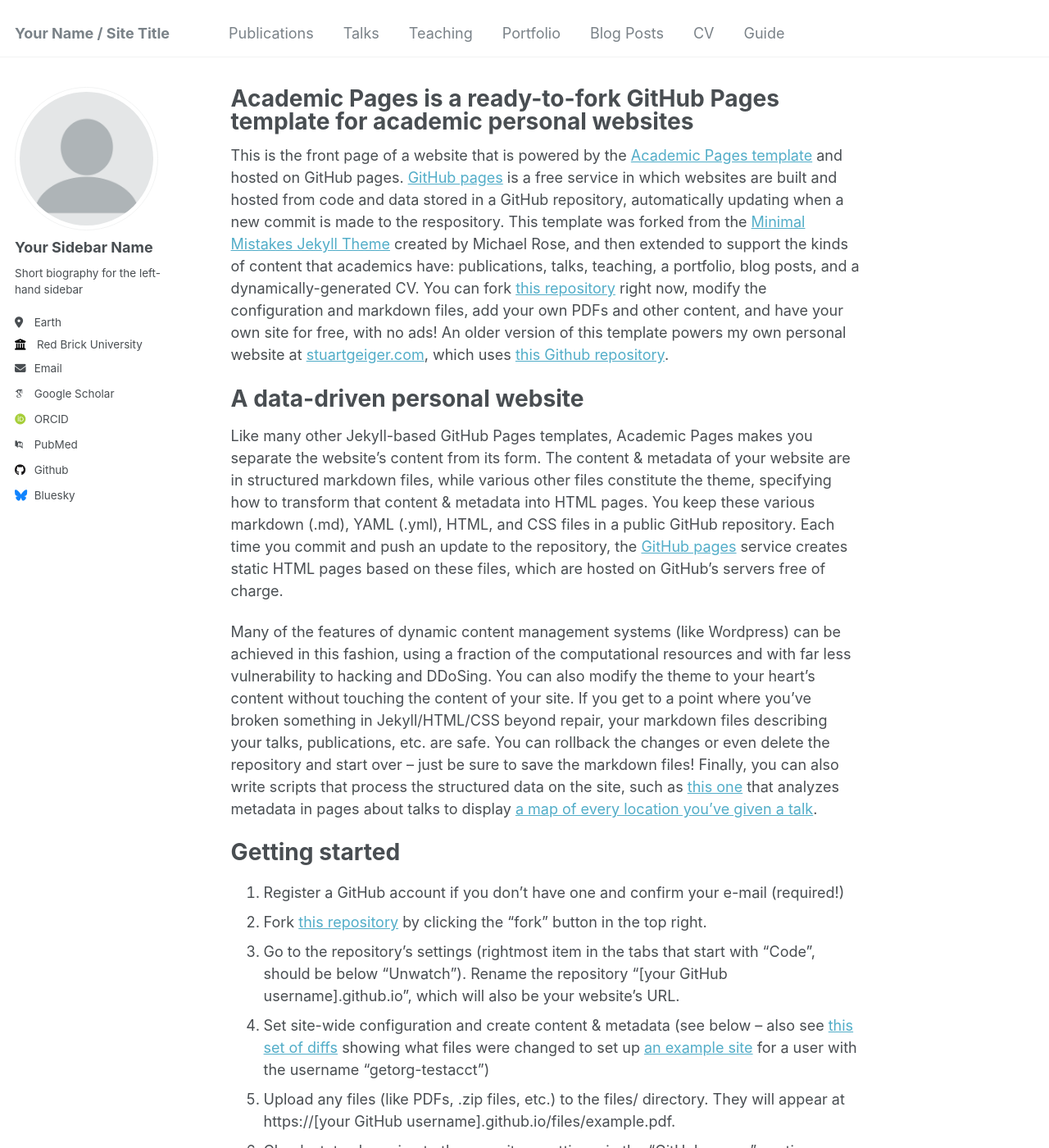
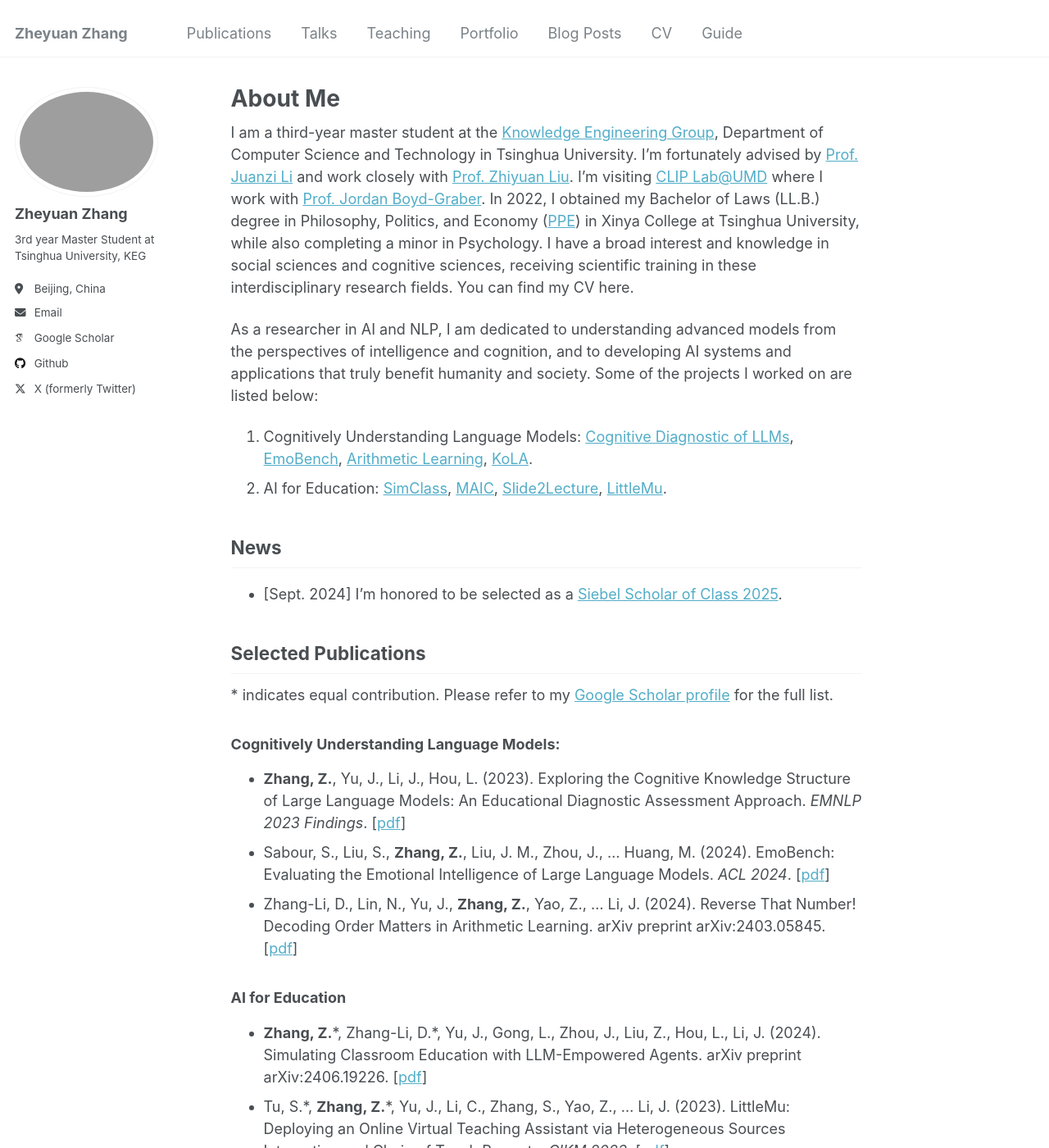
Before and after one commit to SparrowZheyuan18/sparrowzheyuan18.github.io, a Jekyll site: the page built from _pages/about.md, in a window 1280 px wide and 1400 px high. Shown: the whole window at 82% size. Built offline with Jekyll 4.4.1, drawn with Linux system fonts in a browser that asks for light colours; some web fonts are replaced; some of the changed text lies outside the part shown.

Commit message:
first commit

```diff
--- a/_config.yml
+++ b/_config.yml
@@ -8,11 +8,11 @@
 
 # Basic Site Settings
 locale                   : "en-US"
-title                    : "Your Name / Site Title"
+title                    : "Zheyuan Zhang"
 title_separator          : "-"
-name                     : &name "Your Name"
-description              : &description "personal description"
-url                      : https://academicpages.github.io # the base hostname & protocol for your site e.g. "https://mmistakes.github.io"
+name                     : &name "Zheyuan Zhang"
+description              : &description "3rd year Master Student at Tsinghua University, KEG"
+url                      : https://zheyuan.github.io # the base hostname & protocol for your site e.g. "https://mmistakes.github.io"
 baseurl                  : "" # the subpath of your site, e.g. "/blog"
 repository               : "academicpages/academicpages.github.io"
 
@@ -21,22 +21,22 @@ repository               : "academicpages/academicpages.github.io"
 #               Additional customization can be done by editing /_includes/author-profile.html
 author:
   # Biographic information
-  avatar           : "profile.png"
-  name             : "Your Sidebar Name"
-  pronouns         : # example: "she/her"
-  bio              : "Short biography for the left-hand sidebar"
-  location         : "Earth"
-  employer         : "Red Brick University"
+  avatar           : "profile.jpg"
+  name             : "Zheyuan Zhang"
+  # pronouns         : "he/him"
+  bio              : "3rd year Master Student at Tsinghua University, KEG"
+  location         : "Beijing, China"
+  # employer         : "Tsinghua University"
   uri              : # URL
-  email            : "none@example.org"
+  email            : "zheyuan-22@mails.tsinghua.edu.cn"
 
   # Academic websites
   arxiv            : # URL - Update with the correct link to your profile
-  googlescholar    : "https://scholar.google.com/citations?user=PS_CX0AAAAAJ"
+  googlescholar    : "https://scholar.google.com/citations?user=mKeVR_oAAAAJ"
   impactstory      : # URL
-  orcid            : "http://orcid.org/yourorcidurl"
+  # orcid            : "http://orcid.org/yourorcidurl"
   semantic         : # URL
-  pubmed           : "https://www.ncbi.nlm.nih.gov/pubmed/?term=john+snow"
+  # pubmed           : "https://www.ncbi.nlm.nih.gov/pubmed/?term=john+snow"
   researchgate     : # URL
 
   # Repositories and software development
@@ -48,7 +48,7 @@ author:
   stackoverflow    : # User number or user number and name (i.e., use "1" or "1/jeff-atwood")
 
   # Social media
-  bluesky          : "bsky.app" # Replace this with you Bluesky username
+  # bluesky          : "bsky.app" # Replace this with you Bluesky username
   facebook         : # Username
   flickr           : # Username
   foursquare       : # Username
@@ -65,7 +65,7 @@ author:
   steam            : # Username
   telegram         : # URL
   tumblr           : # Username
-  twitter          : # Username for X / Twitter
+  twitter          : Sparrow1810
   vine             : # Username
   weibo            : # Username
   wikipedia        : # Username
--- a/_pages/about.md
+++ b/_pages/about.md
@@ -1,49 +1,45 @@
 ---
 permalink: /
-title: "Academic Pages is a ready-to-fork GitHub Pages template for academic personal websites"
+title: "About Me"
 author_profile: true
 redirect_from:
   - /about/
   - /about.html
 ---
 
-This is the front page of a website that is powered by the [Academic Pages template](https://github.com/academicpages/academicpages.github.io) and hosted on GitHub pages. [GitHub pages](https://pages.github.com) is a free service in which websites are built and hosted from code and data stored in a GitHub repository, automatically updating when a new commit is made to the respository. This template was forked from the [Minimal Mistakes Jekyll Theme](https://mmistakes.github.io/minimal-mistakes/) created by Michael Rose, and then extended to support the kinds of content that academics have: publications, talks, teaching, a portfolio, blog posts, and a dynamically-generated CV. You can fork [this repository](https://github.com/academicpages/academicpages.github.io) right now, modify the configuration and markdown files, add your own PDFs and other content, and have your own site for free, with no ads! An older version of this template powers my own personal website at [stuartgeiger.com](http://stuartgeiger.com), which uses [this Github repository](https://github.com/staeiou/staeiou.github.io).
+I am a third-year master student at the [Knowledge Engineering Group](https://keg.cs.tsinghua.edu.cn/), Department of Computer Science and Technology in Tsinghua University. I'm fortunately advised by [Prof. Juanzi Li](https://keg.cs.tsinghua.edu.cn/persons/ljz/) and work closely with [Prof. Zhiyuan Liu](https://nlp.csai.tsinghua.edu.cn/~lzy/). I'm visiting [CLIP Lab@UMD](https://wiki.umiacs.umd.edu/clip/index.php/Main_Page) where I work with [Prof. Jordan Boyd-Graber](https://users.umiacs.umd.edu/~jbg/). In 2022, I obtained my Bachelor of Laws (LL.B.) degree in Philosophy, Politics, and Economy ([PPE](https://www.xyc.tsinghua.edu.cn/en/info/1111/1373.htm)) in Xinya College at Tsinghua University, while also completing a minor in Psychology. I have a broad interest and knowledge in social sciences and cognitive sciences, receiving scientific training in these interdisciplinary research fields. You can find my CV here.
 
-A data-driven personal website
-======
-Like many other Jekyll-based GitHub Pages templates, Academic Pages makes you separate the website's content from its form. The content & metadata of your website are in structured markdown files, while various other files constitute the theme, specifying how to transform that content & metadata into HTML pages. You keep these various markdown (.md), YAML (.yml), HTML, and CSS files in a public GitHub repository. Each time you commit and push an update to the repository, the [GitHub pages](https://pages.github.com/) service creates static HTML pages based on these files, which are hosted on GitHub's servers free of charge.
+As a researcher in AI and NLP, I am dedicated to understanding advanced models from the perspectives of intelligence and cognition, and to developing AI systems and applications that truly benefit humanity and society. Some of the projects I worked on are listed below:
 
-Many of the features of dynamic content management systems (like Wordpress) can be achieved in this fashion, using a fraction of the computational resources and with far less vulnerability to hacking and DDoSing. You can also modify the theme to your heart's content without touching the content of your site. If you get to a point where you've broken something in Jekyll/HTML/CSS beyond repair, your markdown files describing your talks, publications, etc. are safe. You can rollback the changes or even delete the repository and start over -- just be sure to save the markdown files! Finally, you can also write scripts that process the structured data on the site, such as [this one](https://github.com/academicpages/academicpages.github.io/blob/master/talkmap.ipynb) that analyzes metadata in pages about talks to display [a map of every location you've given a talk](https://academicpages.github.io/talkmap.html).
+1. Cognitively Understanding Language Models: [Cognitive Diagnostic of LLMs](https://aclanthology.org/2023.findings-emnlp.111/), [EmoBench](https://aclanthology.org/2024.acl-long.326/), [Arithmetic Learning](https://arxiv.org/abs/2403.05845), [KoLA](https://iclr.cc/virtual/2024/poster/19238).
+2. AI for Education: [SimClass](https://arxiv.org/abs/2406.19226), [MAIC](https://arxiv.org/abs/2409.03512v1), [Slide2Lecture](https://arxiv.org/abs/2409.07372), [LittleMu](https://arxiv.org/abs/2308.05935).
 
-Getting started
-======
-1. Register a GitHub account if you don't have one and confirm your e-mail (required!)
-1. Fork [this repository](https://github.com/academicpages/academicpages.github.io) by clicking the "fork" button in the top right.
-1. Go to the repository's settings (rightmost item in the tabs that start with "Code", should be below "Unwatch"). Rename the repository "[your GitHub username].github.io", which will also be your website's URL.
-1. Set site-wide configuration and create content & metadata (see below -- also see [this set of diffs](http://archive.is/3TPas) showing what files were changed to set up [an example site](https://getorg-testacct.github.io) for a user with the username "getorg-testacct")
-1. Upload any files (like PDFs, .zip files, etc.) to the files/ directory. They will appear at https://[your GitHub username].github.io/files/example.pdf.
-1. Check status by going to the repository settings, in the "GitHub pages" section
 
-Site-wide configuration
+News
 ------
-The main configuration file for the site is in the base directory in [_config.yml](https://github.com/academicpages/academicpages.github.io/blob/master/_config.yml), which defines the content in the sidebars and other site-wide features. You will need to replace the default variables with ones about yourself and your site's github repository. The configuration file for the top menu is in [_data/navigation.yml](https://github.com/academicpages/academicpages.github.io/blob/master/_data/navigation.yml). For example, if you don't have a portfolio or blog posts, you can remove those items from that navigation.yml file to remove them from the header.
 
-Create content & metadata
+- [Sept. 2024] I'm honored to be selected as a [Siebel Scholar of Class 2025](https://www.siebelscholars.com/articles/siebel-scholars-foundation-announces-class-of-2025/).
+
+
+Selected Publications
 ------
-For site content, there is one markdown file for each type of content, which are stored in directories like _publications, _talks, _posts, _teaching, or _pages. For example, each talk is a markdown file in the [_talks directory](https://github.com/academicpages/academicpages.github.io/tree/master/_talks). At the top of each markdown file is structured data in YAML about the talk, which the theme will parse to do lots of cool stuff. The same structured data about a talk is used to generate the list of talks on the [Talks page](https://academicpages.github.io/talks), each [individual page](https://academicpages.github.io/talks/2012-03-01-talk-1) for specific talks, the talks section for the [CV page](https://academicpages.github.io/cv), and the [map of places you've given a talk](https://academicpages.github.io/talkmap.html) (if you run this [python file](https://github.com/academicpages/academicpages.github.io/blob/master/talkmap.py) or [Jupyter notebook](https://github.com/academicpages/academicpages.github.io/blob/master/talkmap.ipynb), which creates the HTML for the map based on the contents of the _talks directory).
 
-**Markdown generator**
+\* indicates equal contribution. Please refer to my [Google Scholar profile](https://scholar.google.com/citations?user=mKeVR_oAAAAJ) for the full list.
 
-I have also created [a set of Jupyter notebooks](https://github.com/academicpages/academicpages.github.io/tree/master/markdown_generator
-) that converts a CSV containing structured data about talks or presentations into individual markdown files that will be properly formatted for the Academic Pages template. The sample CSVs in that directory are the ones I used to create my own personal website at stuartgeiger.com. My usual workflow is that I keep a spreadsheet of my publications and talks, then run the code in these notebooks to generate the markdown files, then commit and push them to the GitHub repository.
+### Cognitively Understanding Language Models:
 
-How to edit your site's GitHub repository
+- **Zhang, Z.**, Yu, J., Li, J., Hou, L. (2023). Exploring the Cognitive Knowledge Structure of Large Language Models: An Educational Diagnostic Assessment Approach. *EMNLP 2023 Findings*. [[pdf](https://aclanthology.org/2023.findings-emnlp.111/)]
+- Sabour, S., Liu, S., **Zhang, Z.**, Liu, J. M., Zhou, J., ... Huang, M. (2024). EmoBench: Evaluating the Emotional Intelligence of Large Language Models. *ACL 2024*. [[pdf](https://aclanthology.org/2024.acl-long.326/)]
+- Zhang-Li, D., Lin, N., Yu, J., **Zhang, Z.**, Yao, Z., ... Li, J. (2024). Reverse That Number! Decoding Order Matters in Arithmetic Learning. arXiv preprint arXiv:2403.05845. [[pdf](https://arxiv.org/abs/2403.05845)]
+
+### AI for Education
+
+- **Zhang, Z.**\*, Zhang-Li, D.\*, Yu, J., Gong, L., Zhou, J., Liu, Z., Hou, L., Li, J. (2024). Simulating Classroom Education with LLM-Empowered Agents. arXiv preprint arXiv:2406.19226. [[pdf](https://arxiv.org/abs/2406.19226)]
+- Tu, S.\*, **Zhang, Z.**\*, Yu, J., Li, C., Zhang, S., Yao, Z., ... Li, J. (2023). LittleMu: Deploying an Online Virtual Teaching Assistant via Heterogeneous Sources Integration and Chain of Teach Prompts. *CIKM 2023*. [[pdf](https://dl.acm.org/doi/pdf/10.1145/3583780.3615484)]
+- Zhang-Li, D.\*, **Zhang, Z.**\*, Yu, J., Yin, J. L. J., Tu, S., Gong, L., ... Li, J. (2024). Awaking the Slides: A Tuning-free and Knowledge-regulated AI Tutoring System via Language Model Coordination. arXiv preprint arXiv:2409.07372. [[pdf](https://arxiv.org/abs/2409.07372)]
+- Yu, J., **Zhang, Z.**, Zhang-li, D., Tu, S., Hao, Z., Li, R. M., ... Sun, M. (2024). From MOOC to MAIC: Reshaping Online Teaching and Learning through LLM-driven Agents. arXiv preprint arXiv:2409.03512. [[pdf](https://arxiv.org/abs/2409.03512v1)]
+
+Professional Services
 ------
-Many people use a git client to create files on their local computer and then push them to GitHub's servers. If you are not familiar with git, you can directly edit these configuration and markdown files directly in the github.com interface. Navigate to a file (like [this one](https://github.com/academicpages/academicpages.github.io/blob/master/_talks/2012-03-01-talk-1.md) and click the pencil icon in the top right of the content preview (to the right of the "Raw | Blame | History" buttons). You can delete a file by clicking the trashcan icon to the right of the pencil icon. You can also create new files or upload files by navigating to a directory and clicking the "Create new file" or "Upload files" buttons.
 
-Example: editing a markdown file for a talk
-![Editing a markdown file for a talk](/images/editing-talk.png)
-
-For more info
-------
-More info about configuring Academic Pages can be found in [the guide](https://academicpages.github.io/markdown/). The [guides for the Minimal Mistakes theme](https://mmistakes.github.io/minimal-mistakes/docs/configuration/) (which this theme was forked from) might also be helpful.
+- Reviewer: ACL Rolling Review 2024 (Feb., Jun., Aug.), CIKM 2024.
```
Also changed, not shown: 3 other files.
